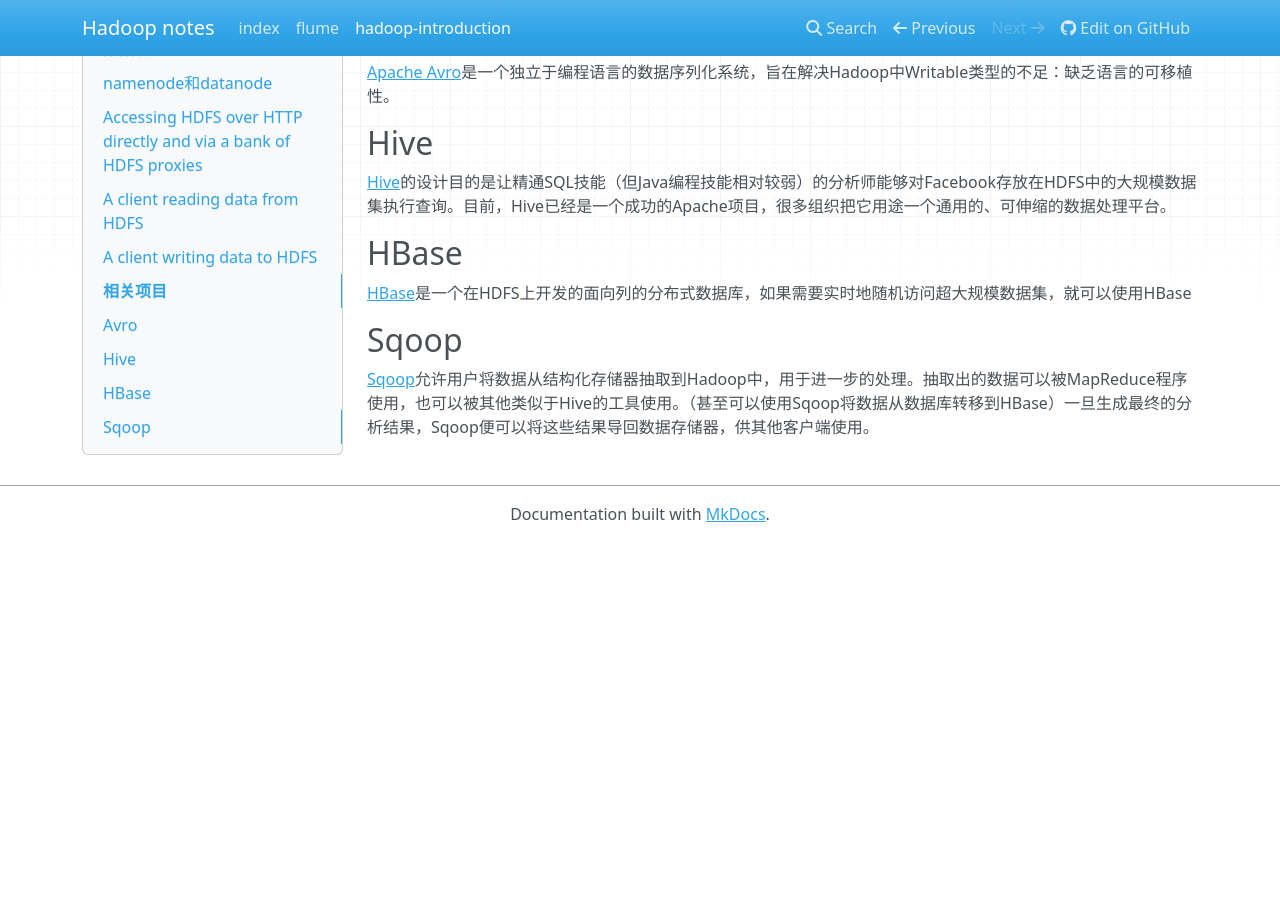
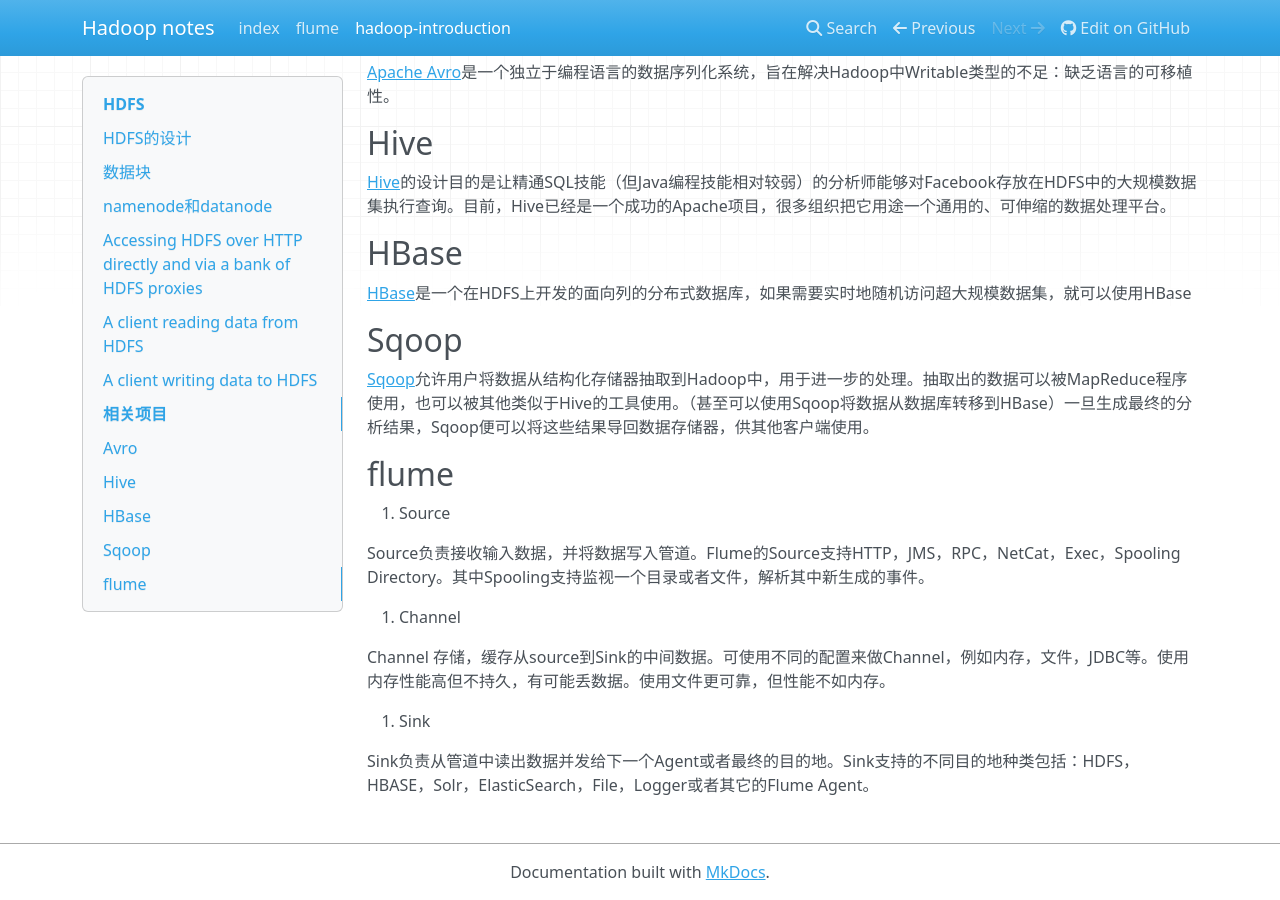
Before and after one commit to xiuyanduan/bookDemo, an MkDocs documentation site: the page built from docs/hadoop_introduction.md, in a window 1280 px wide and 900 px high, scrolled down 3539 px. Built offline with MkDocs 1.6.1, drawn with Linux system fonts in a browser that asks for light colours; nearby versions of some CDN libraries; old or Windows-style settings are respelled for this version of MkDocs; before the commit the page ends 4081 px from its top, so only the background shows below that.

Commit message:
Update hadoop_introduction.md

```diff
--- a/docs/hadoop_introduction.md
+++ b/docs/hadoop_introduction.md
@@ -82,3 +82,17 @@
 ## Sqoop
 
 [Sqoop](http://sqoop.apache.org/)允许用户将数据从结构化存储器抽取到Hadoop中，用于进一步的处理。抽取出的数据可以被MapReduce程序使用，也可以被其他类似于Hive的工具使用。（甚至可以使用Sqoop将数据从数据库转移到HBase）一旦生成最终的分析结果，Sqoop便可以将这些结果导回数据存储器，供其他客户端使用。
+
+## flume
+
+1. Source
+
+Source负责接收输入数据，并将数据写入管道。Flume的Source支持HTTP，JMS，RPC，NetCat，Exec，Spooling Directory。其中Spooling支持监视一个目录或者文件，解析其中新生成的事件。
+
+2. Channel
+
+Channel 存储，缓存从source到Sink的中间数据。可使用不同的配置来做Channel，例如内存，文件，JDBC等。使用内存性能高但不持久，有可能丢数据。使用文件更可靠，但性能不如内存。
+
+3. Sink
+
+Sink负责从管道中读出数据并发给下一个Agent或者最终的目的地。Sink支持的不同目的地种类包括：HDFS，HBASE，Solr，ElasticSearch，File，Logger或者其它的Flume Agent。
```
